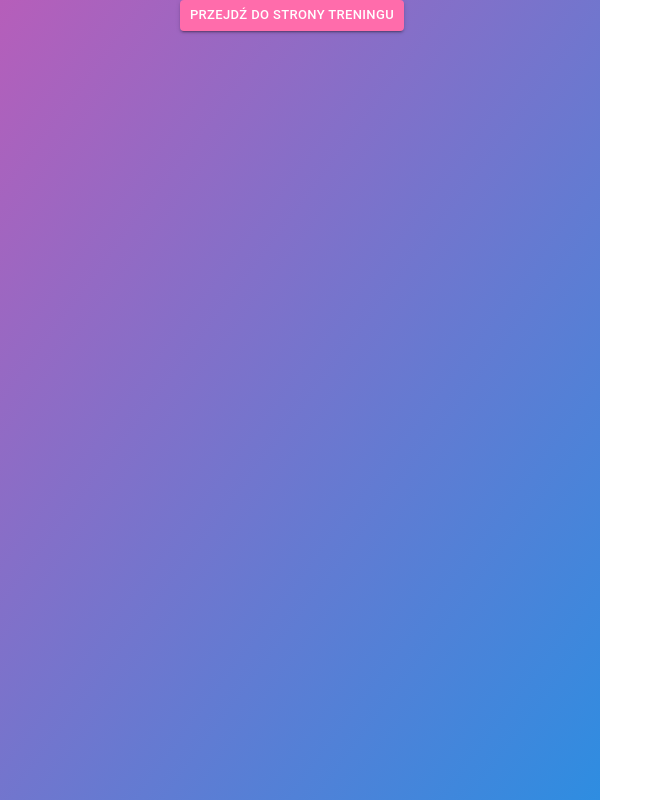
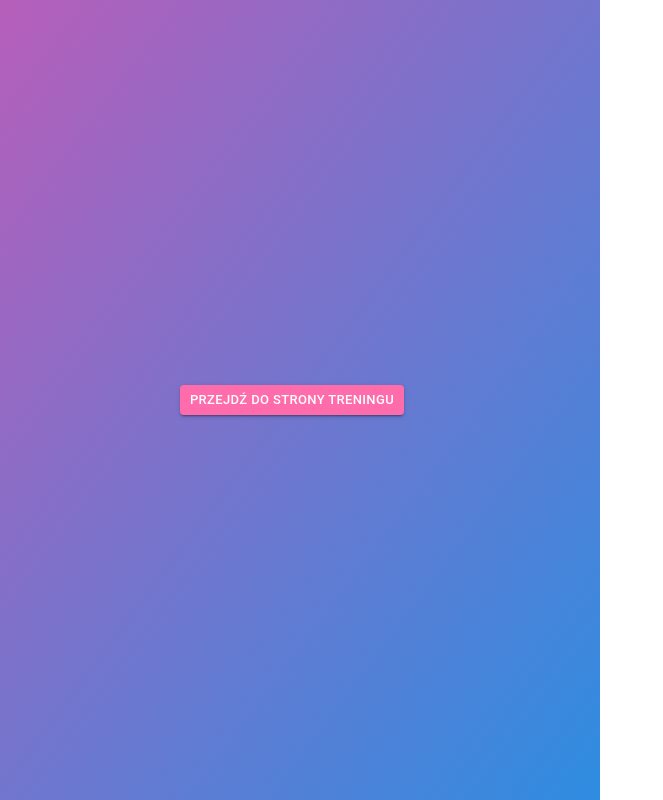
Before and after one commit to mhyrycz/training-extension, a React (Create React App) app: page / in a window 1280 px wide. Shown: the whole page, without its empty margins (0-663 px from the left). Built offline with nearby package versions, Linux system fonts and the light colour scheme; no server answers.

Commit message:
initial button realigned.

```diff
--- a/src/components/App.tsx
+++ b/src/components/App.tsx
@@ -9,7 +9,9 @@ function App() {
   const [isCorrectPage, setIsCorrectPage] = useState<boolean>(false);
 
   return (
-    <AppWrapper>
+    <AppWrapper
+      isCorrectPage={isCorrectPage}
+    >
         <GoToTraining
           isCorrectPage={isCorrectPage}
           setIsCorrectPage={setIsCorrectPage}
--- a/src/components/globalStyles.ts
+++ b/src/components/globalStyles.ts
@@ -5,12 +5,16 @@ export const GLOBAL_STYLES = {
   fontColor: 'white'
 }
 
-export const AppWrapper = styled.div`
+interface AppWrapperProps {
+  isCorrectPage: boolean;
+}
+
+export const AppWrapper = styled.div<AppWrapperProps>`
   text-align: center;
   display: flex;
   flex-direction: column;
   align-items: center;
-  justify-content: flex-start;
+  justify-content: ${props => props.isCorrectPage ? 'flex-start' : 'center'};
   height: 100vh;
   font-size: 1rem;
   color: ${GLOBAL_STYLES.fontColor};
```
